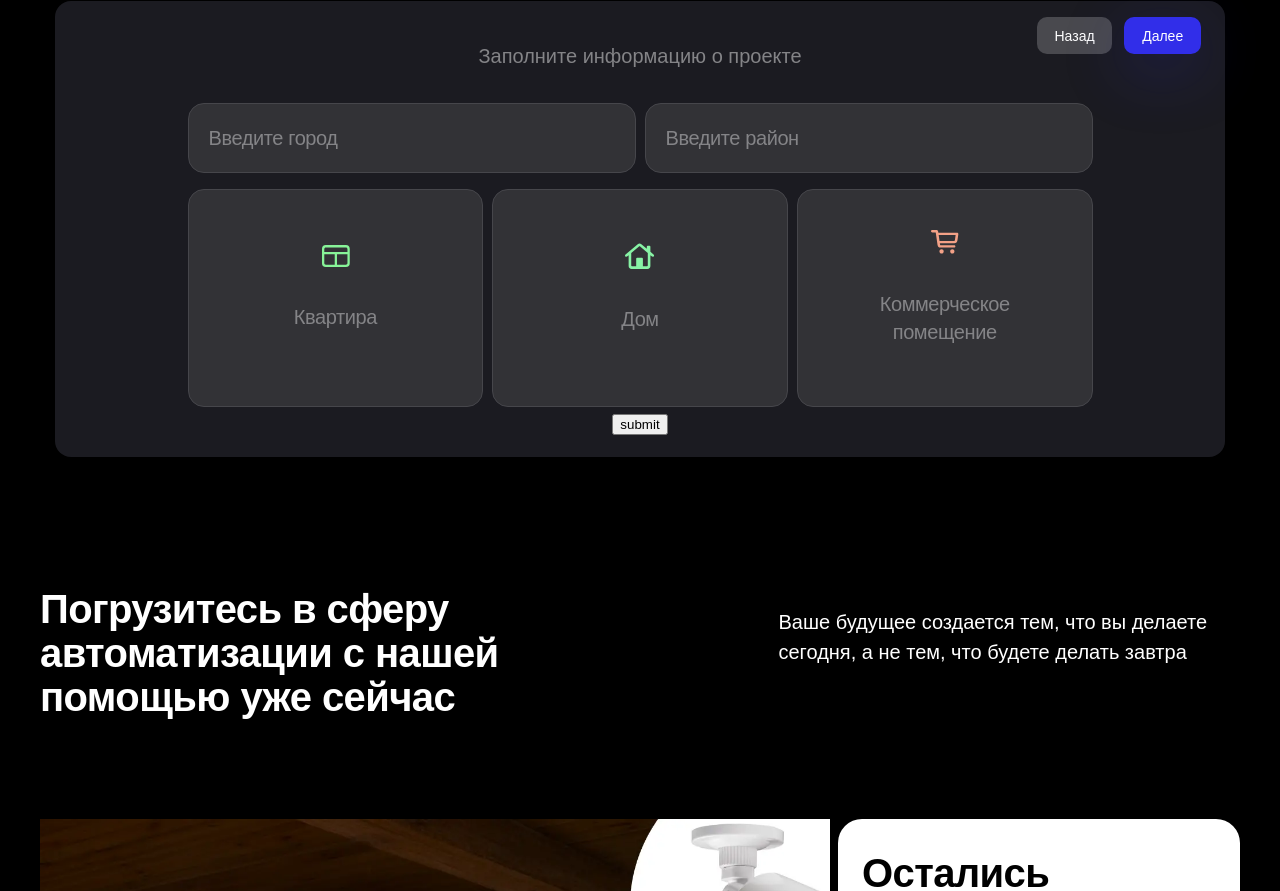
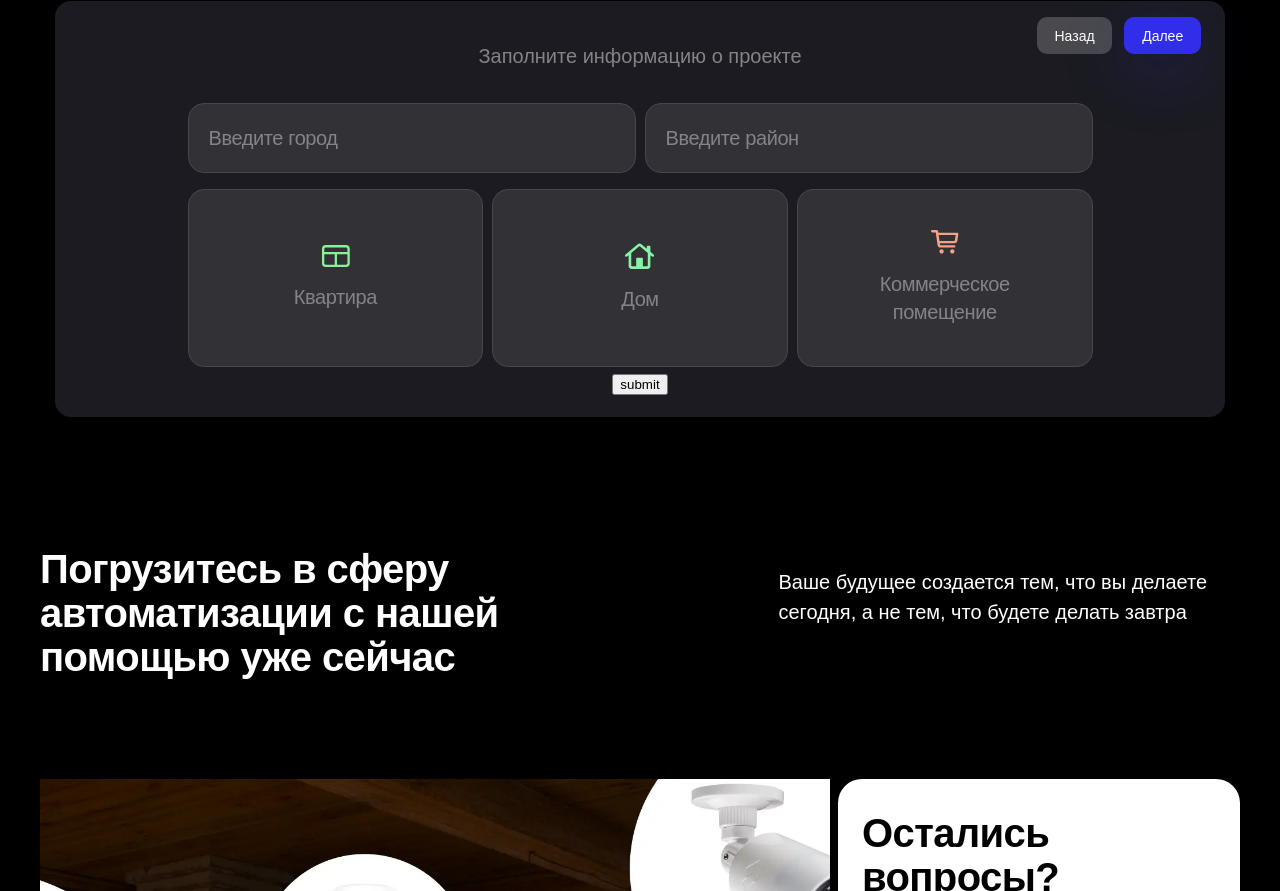
Before and after one commit to NikMakPak/revolution_landing-ord, a React (Vite) app: page / in a window 1280 px wide. Shown: the part 5179-6070 px from the top of the page. Built offline with nearby package versions, Linux system fonts and the light colour scheme.

Commit message:
feat: add new btns

```diff
--- a/src/components/StepsForm/StepsForm.jsx
+++ b/src/components/StepsForm/StepsForm.jsx
@@ -18,16 +18,13 @@ export const StepsForm = ({ step, increment, subStep, decrement, item }) => {
   ];
 
   const handleSubmit = (values) => {
-    console.log("Город:", values.city);
-    console.log("Район:", values.district);
-    console.log("Выбранная начинка:", values.roomType);
-    console.log("Выбранная билд:", values.buildingStep);
+    console.log(values);
 };
 
   return (
     <>
       <Formik
-        initialValues={{ city: "", district: "", roomType: "", buildingStep: "" }}
+        initialValues={{ city: "", district: "", roomType: "", buildingStep: "", square: "" }}
         onSubmit={handleSubmit}
       >
         {() => (
--- a/src/sections/Calculator.jsx
+++ b/src/sections/Calculator.jsx
@@ -79,6 +79,33 @@ export const Calculator = () => {
     );
   };
 
+  const ObjectSquere = () => {
+    const validate = (num) => {
+
+    }
+    return (
+      <>
+        <p>Заполните информацию о проекте</p>
+        <div style={{ maxWidth: "905px", margin: "0 auto" }}>
+          <div
+            className={styles.flex}
+            style={{ marginBottom: "16px" }}
+          >
+            <div className={styles.Input}>
+              <Field
+                type="number"
+                name="square"
+                placeholder="Площадь объекта, от 11 до 500 м2"
+            min={11}
+            max={500}
+              />
+            </div>
+          </div>
+        </div>
+      </>
+    );
+  };
+
   const BuildStep = () => {
     return (
       <>
@@ -86,23 +113,23 @@ export const Calculator = () => {
         <div style={{ maxWidth: "840px", margin: "0 auto" }}>
          <div className={styles.flex}>
             <Field type="radio" id="design" name="buildingStep" value="design" />
-            <label htmlFor="design" className={styles.cardImg}>
+            <label htmlFor="design" className={styles.card}>
               <p>Проектирование</p>
             </label>
             <Field type="radio" id="roughFinish" name="buildingStep" value="roughFinish" />
-            <label htmlFor="roughFinish" className={styles.cardImg}>
+            <label htmlFor="roughFinish" className={styles.card}>
               <p>Черновая отделка</p>
             </label>
             <Field type="radio" id="finalFinish" name="buildingStep" value="finalFinish" />
-            <label htmlFor="finalFinish" className={styles.cardImg}>
+            <label htmlFor="finalFinish" className={styles.card}>
               <p>Чистовая отделка</p>
             </label>
             <Field type="radio" id="finishRepair" name="buildingStep" value="finishRepair" />
-            <label htmlFor="finishRepair" className={styles.cardImg}>
+            <label htmlFor="finishRepair" className={styles.card}>
               <p>Ремонт окончен</p>
             </label>
             <Field type="radio" id="living" name="buildingStep" value="living" />
-            <label htmlFor="living" className={styles.cardImg}>
+            <label htmlFor="living" className={styles.card}>
               <p>Проживание</p>
             </label>
           </div>
@@ -119,7 +146,7 @@ export const Calculator = () => {
         case 2:
           return { title: "Этап строительства", item: <BuildStep/> };
         case 3:
-          return { title: "Площадь объекта", item: null };
+          return { title: "Площадь объекта", item: <ObjectSquere/> };
         default:
           return { title: "Информация о проекте", item: null };
       }
--- a/src/sections/Calculator.module.scss
+++ b/src/sections/Calculator.module.scss
@@ -12,7 +12,7 @@
   display: flex;
   flex-wrap: wrap;
   gap: 9px;
-  justify-content: space-between;
+  justify-content: center;
 
   input[type="radio"] {
     display: none;
@@ -24,7 +24,7 @@
 }
 
 .cardImg,
-input {
+input, .card {
   background-color: #323236;
   color: #e3e3e3;
   outline: none;
@@ -36,18 +36,30 @@ input {
   transition: border, background-color 0.3s ease;
 }
 
-.cardImg {
+.cardImg, .card {
+padding: 20px;
   cursor: pointer;
+  p{
+    margin: 0;
+  }
+  &:hover {
+    background-color: #404045;
+  }
+}
+
+.cardImg{
+  padding: 40px;
   display: flex;
   flex-direction: column;
   justify-content: center;
   align-items: center;
   gap: 16px;
-  padding: 40px;
   flex: 1;
-  &:hover {
-    background-color: #404045;
-  }
+}
+
+
+.card{
+
 }
 
 .Input {
```
